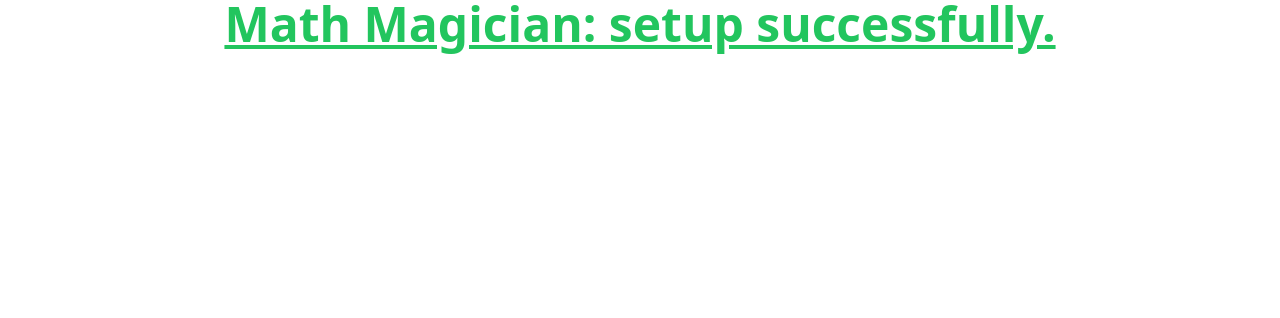
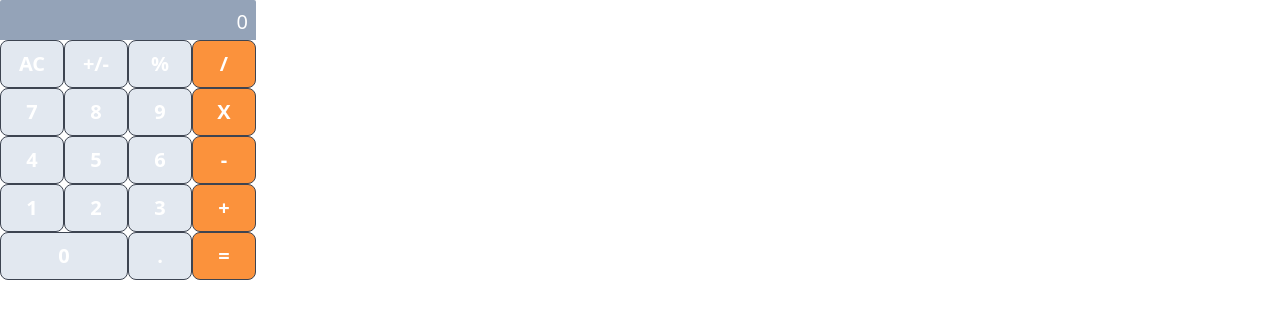
Before and after one commit to shafiuyushawu/math-magician, a React (Create React App) app: page / in a window 1280 px wide. Shown: the top 318 px of the page. Built offline with nearby package versions, Linux system fonts and the light colour scheme.

Commit message:
Design calculator UI

```diff
--- a/src/App.css
+++ /dev/null
@@ -1,39 +0,0 @@
-.App {
-  text-align: center;
-}
-
-.App-logo {
-  height: 40vmin;
-  pointer-events: none;
-}
-
-@media (prefers-reduced-motion: no-preference) {
-  .App-logo {
-    animation: App-logo-spin infinite 20s linear;
-  }
-}
-
-.App-header {
-  background-color: #282c34;
-  min-height: 100vh;
-  display: flex;
-  flex-direction: column;
-  align-items: center;
-  justify-content: center;
-  font-size: calc(10px + 2vmin);
-  color: white;
-}
-
-.App-link {
-  color: #61dafb;
-}
-
-@keyframes App-logo-spin {
-  from {
-    transform: rotate(0deg);
-  }
-
-  to {
-    transform: rotate(360deg);
-  }
-}
--- a/src/App.js
+++ b/src/App.js
@@ -1,10 +1,10 @@
-import './App.css';
+import Calculator from './components/Calculator';
 
 function App() {
   return (
-    <h1 className="text-5xl font-bold underline text-center  text-green-500">
-      Math Magician: setup successfully.
-    </h1>
+    <>
+      <Calculator />
+    </>
   );
 }
 
--- /dev/null
+++ b/src/components/Calculator.jsx
@@ -0,0 +1,39 @@
+function Calculator() {
+  return (
+    <>
+      <div className="text-xl flex flex-col justify-center">
+        <div className=" rounded-t-sm h-10 w-[20%] bg-slate-400 text-right text-white p-2">0</div>
+        <div>
+          <div className="btn text-xl w-[5%] bg-slate-200">AC</div>
+          <div className="btn text-xl w-[5%] bg-slate-200">+/-</div>
+          <div className="btn text-xl w-[5%] bg-slate-200">%</div>
+          <div className="btn text-xl w-[5%] bg-orange-400">/</div>
+        </div>
+        <div>
+          <div className="btn text-xl w-[5%] bg-slate-200">7</div>
+          <div className="btn text-xl w-[5%] bg-slate-200">8</div>
+          <div className="btn text-xl w-[5%] bg-slate-200">9</div>
+          <div className="btn text-xl w-[5%] bg-orange-400">X</div>
+        </div>
+        <div>
+          <div className="btn text-xl w-[5%] bg-slate-200">4</div>
+          <div className="btn text-xl w-[5%] bg-slate-200">5</div>
+          <div className="btn text-xl w-[5%] bg-slate-200">6</div>
+          <div className="btn text-xl w-[5%] bg-orange-400">-</div>
+        </div>
+        <div>
+          <div className="btn text-xl w-[5%] bg-slate-200">1</div>
+          <div className="btn text-xl w-[5%] bg-slate-200">2</div>
+          <div className="btn text-xl w-[5%] bg-slate-200">3</div>
+          <div className="btn text-xl w-[5%] bg-orange-400">+</div>
+        </div>
+        <div>
+          <div className="btn text-xl w-[10%] bg-slate-200">0</div>
+          <div className="btn text-xl w-[5%] bg-slate-200">.</div>
+          <div className="btn text-xl w-[5%] bg-orange-400">=</div>
+        </div>
+      </div>
+    </>
+  );
+}
+export default Calculator;
--- a/tailwind.config.js
+++ b/tailwind.config.js
@@ -1,3 +1,5 @@
+const daisyui = require('daisyui');
+
 /** @type {import('tailwindcss').Config} */
 module.exports = {
   content: [
@@ -6,5 +8,5 @@ module.exports = {
   theme: {
     extend: {},
   },
-  plugins: [],
+  plugins: [daisyui],
 };
```
